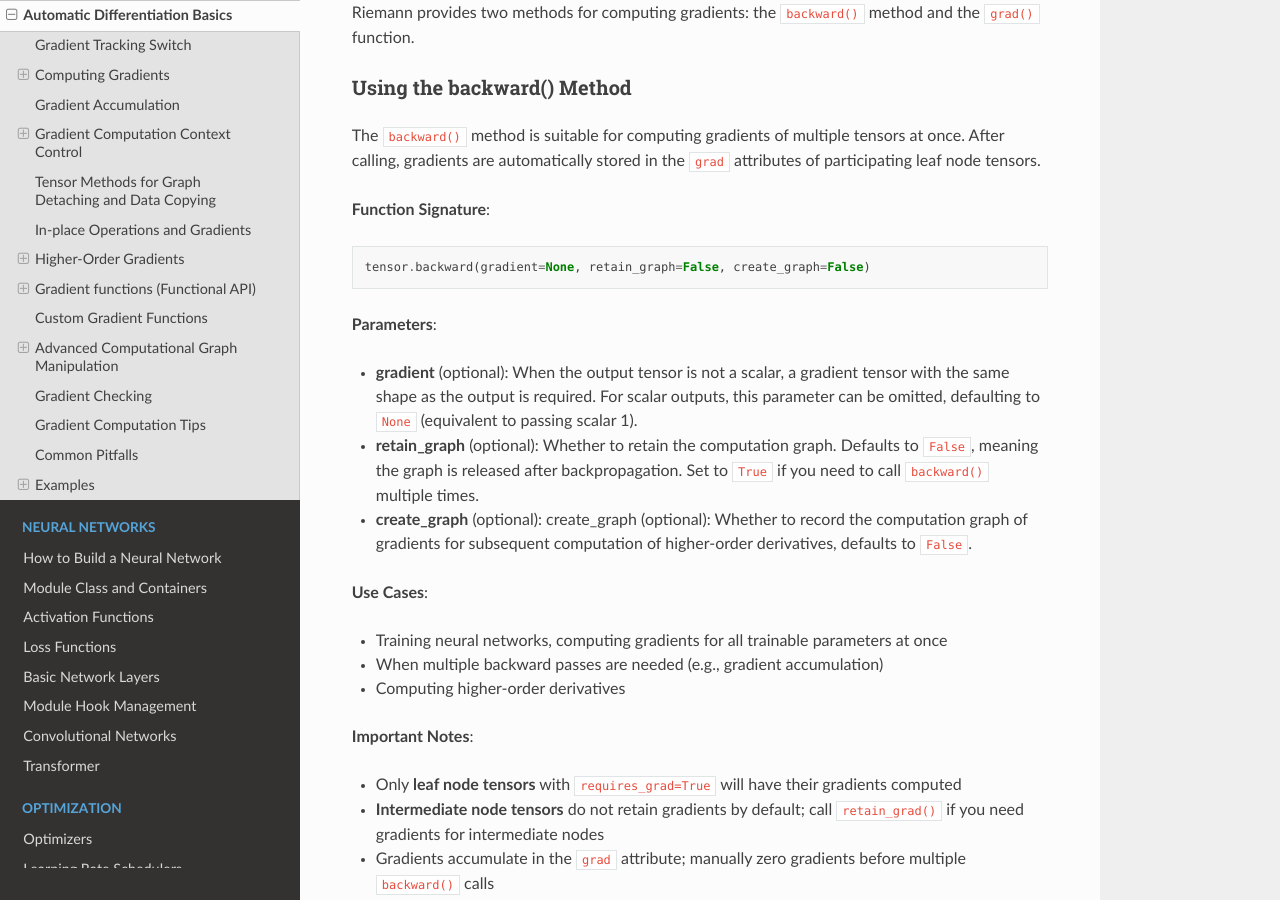
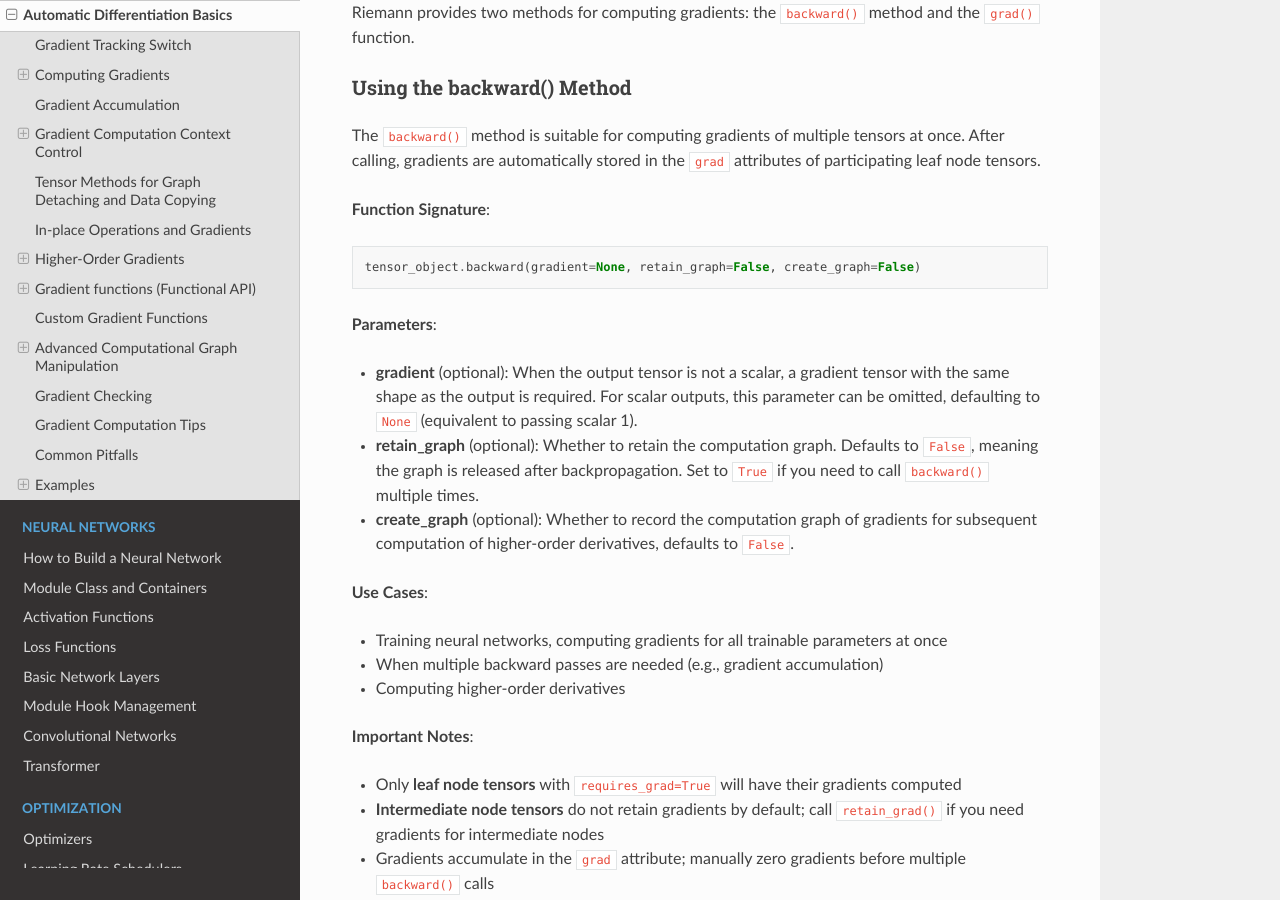
Before and after one commit to xiangfei2017/Riemann, a Sphinx documentation site: the page built from docs/source/autograd_basics.rst, in a window 1280 px wide and 900 px high, scrolled down 1516 px. Built offline with Sphinx 7.4.7 and the Read the Docs theme 3.1.0, drawn with Linux system fonts in a browser that asks for light colours; some of the changed text lies outside the part shown.

Commit message:
update docs

```diff
--- a/docs/source/autograd_basics.rst
+++ b/docs/source/autograd_basics.rst
@@ -67,13 +67,13 @@ The ``backward()`` method is suitable for computing gradients of multiple tensor
 
 .. code-block:: python
 
-    tensor.backward(gradient=None, retain_graph=False, create_graph=False)
+    tensor_object.backward(gradient=None, retain_graph=False, create_graph=False)
 
 **Parameters**:
 
 - **gradient** (optional): When the output tensor is not a scalar, a gradient tensor with the same shape as the output is required. For scalar outputs, this parameter can be omitted, defaulting to ``None`` (equivalent to passing scalar 1).
 - **retain_graph** (optional): Whether to retain the computation graph. Defaults to ``False``, meaning the graph is released after backpropagation. Set to ``True`` if you need to call ``backward()`` multiple times.
-- **create_graph** (optional): create_graph (optional): Whether to record the computation graph of gradients for subsequent computation of higher-order derivatives, defaults to ``False``.
+- **create_graph** (optional): Whether to record the computation graph of gradients for subsequent computation of higher-order derivatives, defaults to ``False``.
 
 **Use Cases**:
 
@@ -161,7 +161,7 @@ The ``grad()`` function is suitable for computing gradients of specific tensors,
 - **inputs**: Input tensor or tuple of tensors, specifying which tensors to compute gradients for
 - **grad_outputs** (optional): Gradient tensor required when ``outputs`` is not a scalar
 - **retain_graph** (optional): Whether to retain the computation graph, defaults to ``False``
-- **create_graph** (optional): create_graph (optional): Whether to record the computation graph of gradients for subsequent computation of higher-order derivatives, defaults to ``False``
+- **create_graph** (optional): Whether to record the computation graph of gradients for subsequent computation of higher-order derivatives, defaults to ``False``
 - **allow_unused** (optional): Whether to allow some input tensors to be unused, defaults to ``False``
 
 **Use Cases**:
--- a/docs/source_zh/autograd_basics.rst
+++ b/docs/source_zh/autograd_basics.rst
@@ -153,7 +153,7 @@ Riemann 提供了两种计算梯度的方法：``backward()`` 方法和 ``grad()
 
 .. code-block:: python
 
-    riemann.grad(outputs, inputs, grad_outputs=None, retain_graph=False, create_graph=False, allow_unused=False)
+    riemann.autograd.grad(outputs, inputs, grad_outputs=None, retain_graph=False, create_graph=False, allow_unused=False)
 
 **参数说明**
 
```
